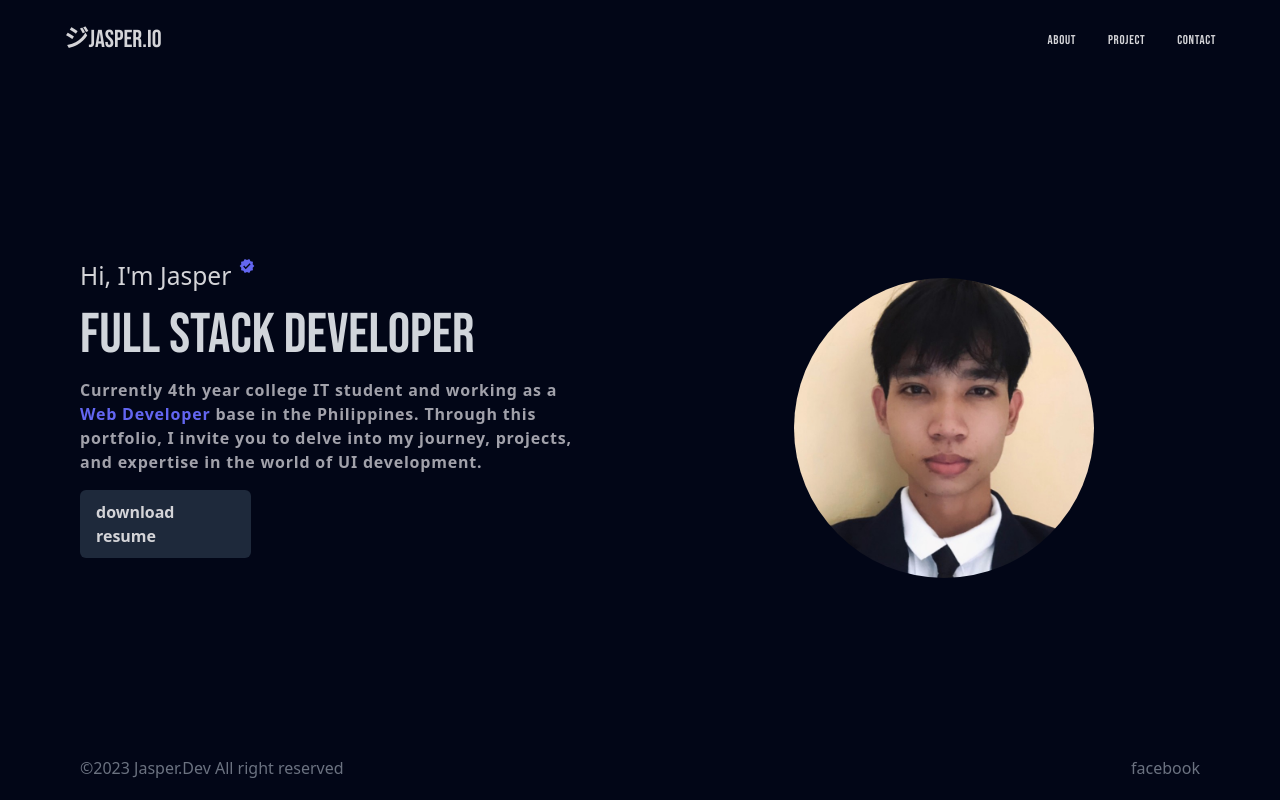
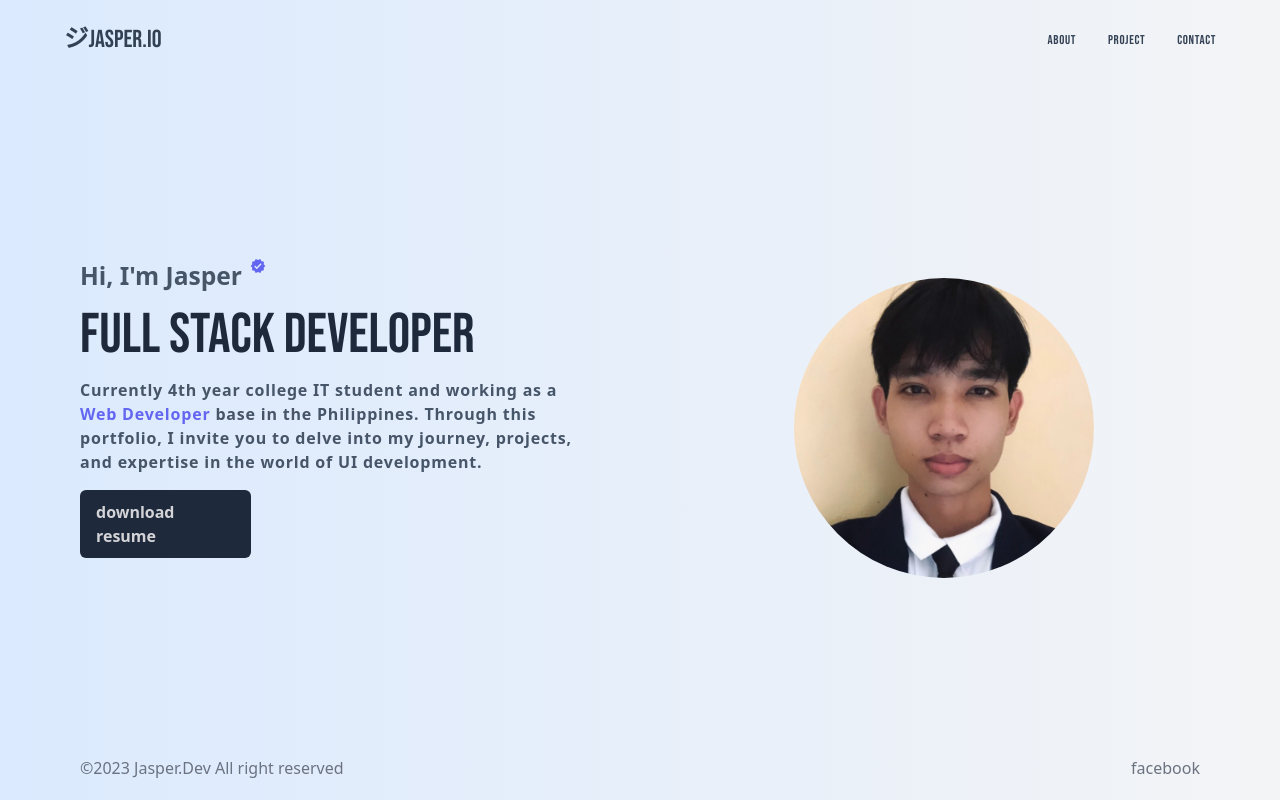
Before and after one commit to jasperayawan/reactTypesPortfolio, a React (Vite) app: page / in a window 1280 px wide. Built offline with nearby package versions, Linux system fonts and the light colour scheme; a web font is replaced by a local one.

Commit message:
update about me

```diff
--- a/package.json
+++ b/package.json
@@ -10,6 +10,7 @@
     "preview": "vite preview"
   },
   "dependencies": {
+    "framer-motion": "^10.12.18",
     "react": "^18.2.0",
     "react-dom": "^18.2.0",
     "react-icons": "^4.10.1",
--- a/src/App.tsx
+++ b/src/App.tsx
@@ -4,7 +4,7 @@ import Footer from './components/Footer'
 
 function App() {
   return (
-    <div className="bg-slate-950 min-h-screen flex flex-col justify-between">
+    <div className="bg-gradient-to-r from-blue-100 to-gray-100 dark:text-gray-100 text-gray-800 min-h-screen flex flex-col justify-between ">
       <Header/>
 
       <Outlet/>
--- /dev/null
+++ b/src/components/Contact.tsx
@@ -0,0 +1,8 @@
+
+export default function Contact(){
+    return(
+        <div>
+
+        </div>
+    )
+}
--- a/src/components/Header.tsx
+++ b/src/components/Header.tsx
@@ -5,17 +5,17 @@ export default function Header(){
     return(
         <header className="sticky top-0 z-20 flex h-20 w-full items-center justify-center px-5 xs:px-[50px] xl:px-0 ">
             <nav className="flex w-full items-center justify-between xl:max-w-6xl 2xl:w-[1136px]">
-                <div className="logo text-2xl font-bebas text-zinc-300"><span className='font-bold'>ジ</span>Jasper.io</div>
+                <Link to='/' className="logo text-2xl font-bebas text-slate-700"><span className='font-bold'>ジ</span>Jasper.io</Link>
 
                 <ul className='hidden md:flex flex-row justify-center items-center gap-x-8 font-bebas'>
                     <li>
-                        <Link to='/about' className='uppercase text-zinc-300 hover:text-zinc-600 tracking-wider text-sm'>About</Link>
+                        <Link to='/about' className='uppercase text-slate-700 hover:text-zinc-600 tracking-wider text-sm'>About</Link>
                     </li>
                     <li>
-                        <Link to='/project' className='uppercase text-zinc-300 hover:text-zinc-600 tracking-wider text-sm'>Project</Link>
+                        <Link to='/project' className='uppercase text-slate-700 hover:text-zinc-600 tracking-wider text-sm'>Project</Link>
                     </li>
                     <li>
-                        <Link to='/contact' className='uppercase text-zinc-300 hover:text-zinc-600 tracking-wider text-sm'>Contact</Link>
+                        <Link to='/contact' className='uppercase text-slate-700 hover:text-zinc-600 tracking-wider text-sm'>Contact</Link>
                     </li>
                 </ul>
             </nav>
--- a/src/pages/About.jsx
+++ b/src/components/Project.tsx
@@ -1,6 +1,6 @@
 
 
-export default function About(){
+export default function Project(){
     return(
         <div>
 
--- /dev/null
+++ b/src/pages/About.tsx
@@ -0,0 +1,21 @@
+import meCoding from '../assets/me.jpg'
+
+export default function About(){
+    return(
+        <div>
+            <div className="mx-auto max-w-2xl flex flex-col justify-center items-center gap-3 px-4">
+                <img src={meCoding} alt="me" />
+                <div>
+                    <h1 className="text-slate-800 font-bold text-4xl">Who am I?</h1>
+
+                    <p>Well! I'm sJasper a Full stack Web Developer  I learned how to code when
+                        I was 18 and now I'm currently 21 years old when I was in 1st year
+                        college we learned with c++ then I learned Web development when I
+                        was in second year college then start to learn with with HTML and
+                        CSS then next I learned Javascript through Freecodecamp then I got a
+                        cetificate</p>
+                </div>
+            </div>
+        </div>
+    )
+}
--- a/src/pages/Home.tsx
+++ b/src/pages/Home.tsx
@@ -9,11 +9,11 @@ export default function Home(){
                 <div className="absolute top-0 right-10 blur-[165px] circle -z-10 w-[300px] h-[300px] bg-indigo-500 rounded-full"></div>
                 <div className="col-span-1 flex-1 flex flex-col">
                     <div className="flex gap-2">
-                        <span className="text-2xl text-zinc-300">Hi, I'm Jasper</span>
+                        <span className="text-2xl text-slate-600 font-extrabold">Hi, I'm Jasper</span>
                         <MdVerified className="text-indigo-500"/>
                     </div>
-                    <h1 className="text-4xl md:text-6xl font-bebas text-gray-300">Full Stack Developer</h1>
-                    <p className="md:max-w-xl mb-4 font-sm font-semibold text-zinc-400 tracking-wider">
+                    <h1 className="text-4xl md:text-6xl font-bebas text-slate-800">Full Stack Developer</h1>
+                    <p className="md:max-w-xl mb-4 font-sm font-semibold text-slate-600 tracking-wider">
                         Currently 4th year college IT student and working as a
                         <span className="font-bold text-indigo-500"> Web Developer </span>
                         base in the Philippines. Through this portfolio, I invite you to delve
```
Also changed, not shown: src/main.tsx (+15 -0 lines), 2 other files (tests, documents, lock files or other folders).
